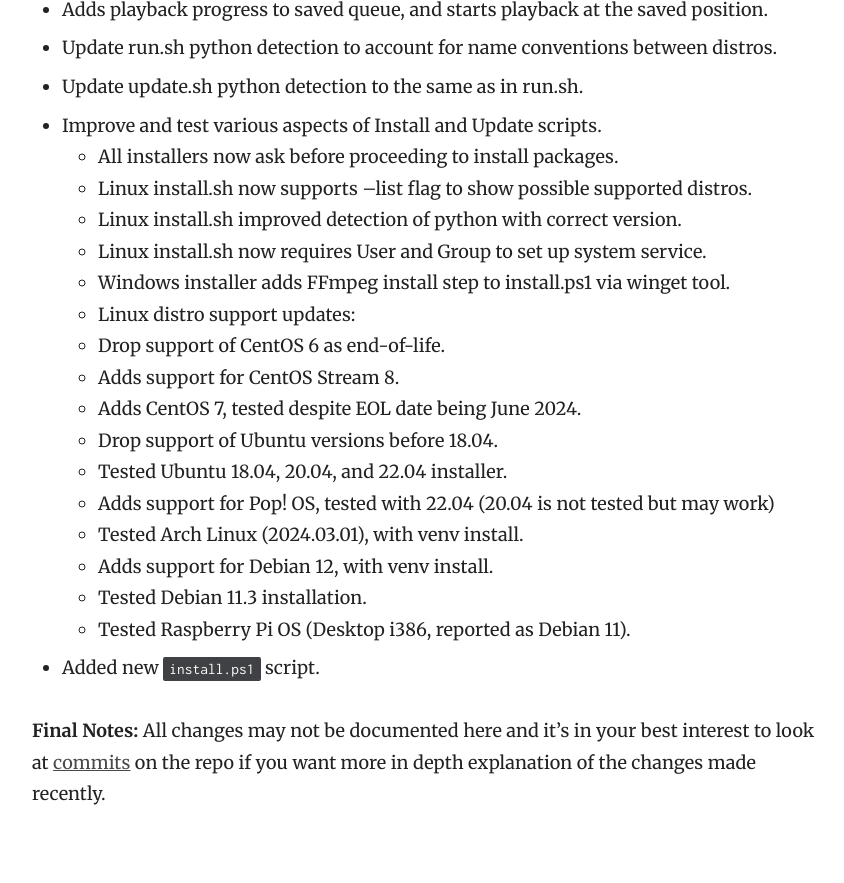
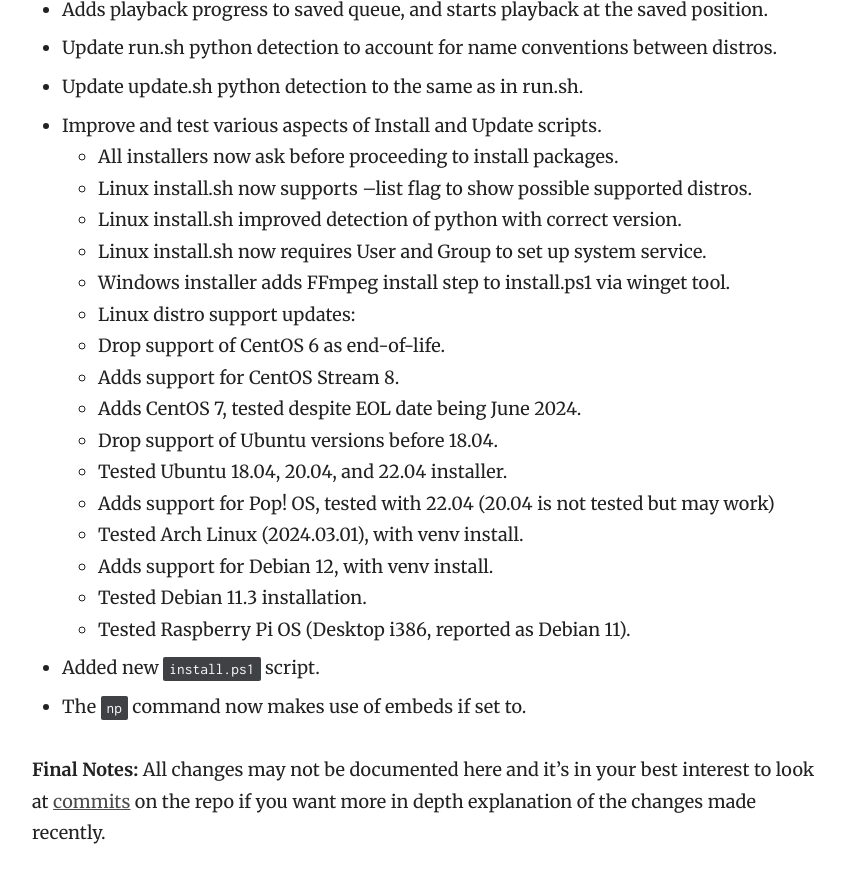
Before and after one commit to Just-Some-Bots/MusicBot, a Jekyll site: the page built from _posts/2024-05-26-dev-overhaul.md, in a window 1280 px wide and 900 px high, scrolled down 6821 px. Shown: the top 883 px of the window, without its empty margins (358-1202 px from the left). Built offline with Jekyll 4.4.1, drawn with Linux system fonts in a browser that asks for light colours; before the commit the page ends 7682 px from its top, so only the background shows below that.

Commit message:
add embed np

```diff
--- a/_posts/2024-05-26-dev-overhaul.md
+++ b/_posts/2024-05-26-dev-overhaul.md
@@ -204,6 +204,7 @@ This covers major changes in the newly added `dev` branch as well as the `review
       - Tested Debian 11.3 installation.
       - Tested Raspberry Pi OS (Desktop i386, reported as Debian 11).
    * Added new `install.ps1` script.
+   * The `np` command now makes use of embeds if set to.
 
    **Final Notes:**
    All changes may not be documented here and it's in your best interest to look at [commits](https://github.com/Just-Some-Bots/MusicBot/commits/dev/) on the repo if you want more in depth explanation of the changes made recently.
```
